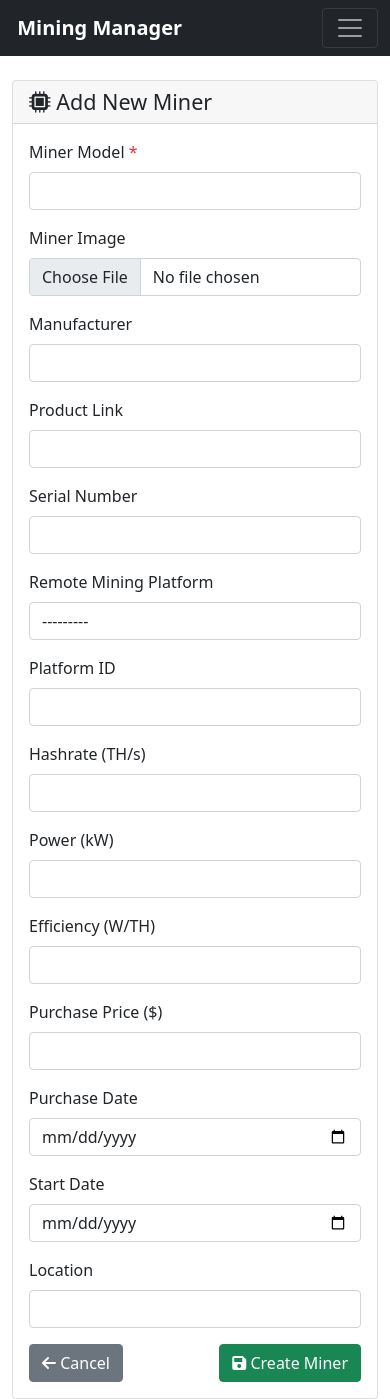
After one commit to alexandre-pecorilla/Remote-Mining-Management-Platform, a Django app: page /miners/add/ in a window 390 px wide. The commit adds this page. Run offline with Django 5.2, Linux system fonts and the light colour scheme; data that the repository does not hold is empty.

Commit message:
Implement complete Miner model with CRUD operations and UI enhancements
- Add Miner model with all required fields including platform relationship
- Implement full CRUD operations (List, Detail, Create, Update, Delete)
- Add dual list view modes (Cards and Table) with toggle switcher
- Create responsive forms with proper widgets and validation
- Add formatted hashrate display (shows integers without decimals)
- Include Platform ID in both card and table list views
- Add success messages for all CRUD operations
- Create database migrations for Miner model
- Follow established blueprint pattern from RemoteMiningPlatform

```diff
--- a/remote_mining_management_platform/mining/forms.py
+++ b/remote_mining_management_platform/mining/forms.py
@@ -1,5 +1,5 @@
 from django import forms
-from .models import RemoteMiningPlatform
+from .models import RemoteMiningPlatform, Miner
 
 
 class RemoteMiningPlatformForm(forms.ModelForm):
@@ -32,3 +32,43 @@ class RemoteMiningPlatformForm(forms.ModelForm):
             'point_of_contact_telegram': 'Telegram Username',
             'energy_price': 'Energy Price ($/kWh)',
         }
+
+
+class MinerForm(forms.ModelForm):
+    class Meta:
+        model = Miner
+        fields = ['model', 'image', 'manufacturer', 'product_link', 'serial_number',
+                 'platform', 'platform_internal_id', 'hashrate', 'power', 'efficiency',
+                 'purchase_price', 'purchase_date', 'start_date', 'location']
+        widgets = {
+            'model': forms.TextInput(attrs={'class': 'form-control', 'required': True}),
+            'image': forms.FileInput(attrs={'class': 'form-control'}),
+            'manufacturer': forms.TextInput(attrs={'class': 'form-control'}),
+            'product_link': forms.URLInput(attrs={'class': 'form-control'}),
+            'serial_number': forms.TextInput(attrs={'class': 'form-control'}),
+            'platform': forms.Select(attrs={'class': 'form-control'}),
+            'platform_internal_id': forms.TextInput(attrs={'class': 'form-control'}),
+            'hashrate': forms.NumberInput(attrs={'class': 'form-control', 'step': '0.001'}),
+            'power': forms.NumberInput(attrs={'class': 'form-control', 'step': '0.001'}),
+            'efficiency': forms.NumberInput(attrs={'class': 'form-control', 'step': '0.01'}),
+            'purchase_price': forms.NumberInput(attrs={'class': 'form-control', 'step': '0.01'}),
+            'purchase_date': forms.DateInput(attrs={'class': 'form-control', 'type': 'date'}),
+            'start_date': forms.DateInput(attrs={'class': 'form-control', 'type': 'date'}),
+            'location': forms.TextInput(attrs={'class': 'form-control'}),
+        }
+        labels = {
+            'model': 'Miner Model',
+            'image': 'Miner Image',
+            'manufacturer': 'Manufacturer',
+            'product_link': 'Product Link',
+            'serial_number': 'Serial Number',
+            'platform': 'Remote Mining Platform',
+            'platform_internal_id': 'Platform ID',
+            'hashrate': 'Hashrate (TH/s)',
+            'power': 'Power (kW)',
+            'efficiency': 'Efficiency (W/TH)',
+            'purchase_price': 'Purchase Price ($)',
+            'purchase_date': 'Purchase Date',
+            'start_date': 'Start Date',
+            'location': 'Location',
+        }
--- a/remote_mining_management_platform/mining/urls.py
+++ b/remote_mining_management_platform/mining/urls.py
@@ -5,6 +5,13 @@ urlpatterns = [
     path('', views.PlatformListView.as_view(), name='platform_list'),
     path('platform/<int:pk>/', views.PlatformDetailView.as_view(), name='platform_detail'),
     path('platform/create/', views.PlatformCreateView.as_view(), name='platform_create'),
-    path('platform/<int:pk>/edit/', views.PlatformUpdateView.as_view(), name='platform_edit'),
-    path('platform/<int:pk>/delete/', views.PlatformDeleteView.as_view(), name='platform_delete'),
+    path('platforms/<int:pk>/edit/', views.PlatformUpdateView.as_view(), name='platform_edit'),
+    path('platforms/<int:pk>/delete/', views.PlatformDeleteView.as_view(), name='platform_delete'),
+
+    # Miner URLs
+    path('miners/', views.MinerListView.as_view(), name='miner_list'),
+    path('miners/add/', views.MinerCreateView.as_view(), name='miner_create'),
+    path('miners/<int:pk>/', views.MinerDetailView.as_view(), name='miner_detail'),
+    path('miners/<int:pk>/edit/', views.MinerUpdateView.as_view(), name='miner_edit'),
+    path('miners/<int:pk>/delete/', views.MinerDeleteView.as_view(), name='miner_delete'),
 ]
--- a/remote_mining_management_platform/mining/views.py
+++ b/remote_mining_management_platform/mining/views.py
@@ -2,8 +2,8 @@ from django.shortcuts import render, get_object_or_404, redirect
 from django.contrib import messages
 from django.urls import reverse_lazy
 from django.views.generic import ListView, DetailView, CreateView, UpdateView, DeleteView
-from .models import RemoteMiningPlatform
-from .forms import RemoteMiningPlatformForm
+from .models import RemoteMiningPlatform, Miner
+from .forms import RemoteMiningPlatformForm, MinerForm
 
 
 class PlatformListView(ListView):
@@ -47,5 +47,52 @@ class PlatformDeleteView(DeleteView):
     success_url = reverse_lazy('platform_list')
 
     def delete(self, request, *args, **kwargs):
-        messages.success(self.request, 'Platform deleted successfully.')
+        messages.success(request, "Platform deleted successfully!")
         return super().delete(request, *args, **kwargs)
+
+
+# Miner Views
+class MinerListView(ListView):
+    model = Miner
+    template_name = 'mining/miner_list.html'
+    context_object_name = 'miners'
+    paginate_by = 12
+
+
+class MinerDetailView(DetailView):
+    model = Miner
+    template_name = 'mining/miner_detail.html'
+    context_object_name = 'miner'
+
+
+class MinerCreateView(CreateView):
+    model = Miner
+    form_class = MinerForm
+    template_name = 'mining/miner_form.html'
+    success_url = reverse_lazy('miner_list')
+
+    def form_valid(self, form):
+        messages.success(self.request, "Miner created successfully!")
+        return super().form_valid(form)
+
+
+class MinerUpdateView(UpdateView):
+    model = Miner
+    form_class = MinerForm
+    template_name = 'mining/miner_form.html'
+    success_url = reverse_lazy('miner_list')
+
+    def form_valid(self, form):
+        messages.success(self.request, "Miner updated successfully!")
+        return super().form_valid(form)
+
+
+class MinerDeleteView(DeleteView):
+    model = Miner
+    template_name = 'mining/miner_confirm_delete.html'
+    success_url = reverse_lazy('miner_list')
+    context_object_name = 'miner'
+
+    def delete(self, request, *args, **kwargs):
+        messages.success(request, "Miner deleted successfully!")
+        return super().delete(request, *args, **kwargs)
--- a/remote_mining_management_platform/templates/base.html
+++ b/remote_mining_management_platform/templates/base.html
@@ -38,6 +38,11 @@
                             <i class="fas fa-server"></i> Platforms
                         </a>
                     </li>
+                    <li class="nav-item">
+                        <a class="nav-link" href="{% url 'miner_list' %}">
+                            <i class="fas fa-microchip"></i> Miners
+                        </a>
+                    </li>
                 </ul>
             </div>
         </div>
--- /dev/null
+++ b/remote_mining_management_platform/templates/mining/miner_form.html
@@ -0,0 +1,157 @@
+{% extends 'base.html' %}
+{% load static %}
+
+{% block title %}{% if object %}Edit Miner{% else %}Add New Miner{% endif %}{% endblock %}
+
+{% block content %}
+<div class="row justify-content-center">
+    <div class="col-md-8">
+        <div class="card">
+            <div class="card-header">
+                <h4 class="mb-0">
+                    <i class="fas fa-microchip"></i>
+                    {% if object %}Edit Miner: {{ object.model }}{% else %}Add New Miner{% endif %}
+                </h4>
+            </div>
+            <div class="card-body">
+                <form method="post" enctype="multipart/form-data">
+                    {% csrf_token %}
+
+                    <div class="mb-3">
+                        <label for="{{ form.model.id_for_label }}" class="form-label">{{ form.model.label }} <span class="text-danger">*</span></label>
+                        {{ form.model }}
+                        {% if form.model.errors %}
+                            <div class="text-danger small">{{ form.model.errors.0 }}</div>
+                        {% endif %}
+                    </div>
+
+                    <div class="mb-3">
+                        <label for="{{ form.image.id_for_label }}" class="form-label">{{ form.image.label }}</label>
+                        {{ form.image }}
+                        {% if form.image.errors %}
+                            <div class="text-danger small">{{ form.image.errors.0 }}</div>
+                        {% endif %}
+                    </div>
+
+                    <div class="mb-3">
+                        <label for="{{ form.manufacturer.id_for_label }}" class="form-label">{{ form.manufacturer.label }}</label>
+                        {{ form.manufacturer }}
+                        {% if form.manufacturer.errors %}
+                            <div class="text-danger small">{{ form.manufacturer.errors.0 }}</div>
+                        {% endif %}
+                    </div>
+
+                    <div class="mb-3">
+                        <label for="{{ form.product_link.id_for_label }}" class="form-label">{{ form.product_link.label }}</label>
+                        {{ form.product_link }}
+                        {% if form.product_link.errors %}
+                            <div class="text-danger small">{{ form.product_link.errors.0 }}</div>
+                        {% endif %}
+                    </div>
+
+                    <div class="mb-3">
+                        <label for="{{ form.serial_number.id_for_label }}" class="form-label">{{ form.serial_number.label }}</label>
+                        {{ form.serial_number }}
+                        {% if form.serial_number.errors %}
+                            <div class="text-danger small">{{ form.serial_number.errors.0 }}</div>
+                        {% endif %}
+                    </div>
+
+                    <div class="mb-3">
+                        <label for="{{ form.platform.id_for_label }}" class="form-label">{{ form.platform.label }}</label>
+                        {{ form.platform }}
+                        {% if form.platform.errors %}
+                            <div class="text-danger small">{{ form.platform.errors.0 }}</div>
+                        {% endif %}
+                    </div>
+
+                    <div class="mb-3">
+                        <label for="{{ form.platform_internal_id.id_for_label }}" class="form-label">{{ form.platform_internal_id.label }}</label>
+                        {{ form.platform_internal_id }}
+                        {% if form.platform_internal_id.errors %}
+                            <div class="text-danger small">{{ form.platform_internal_id.errors.0 }}</div>
+                        {% endif %}
+                    </div>
+
+                    <div class="row">
+                        <div class="col-md-4">
+                            <div class="mb-3">
+                                <label for="{{ form.hashrate.id_for_label }}" class="form-label">{{ form.hashrate.label }}</label>
+                                {{ form.hashrate }}
+                                {% if form.hashrate.errors %}
+                                    <div class="text-danger small">{{ form.hashrate.errors.0 }}</div>
+                                {% endif %}
+                            </div>
+                        </div>
+                        <div class="col-md-4">
+                            <div class="mb-3">
+                                <label for="{{ form.power.id_for_label }}" class="form-label">{{ form.power.label }}</label>
+                                {{ form.power }}
+                                {% if form.power.errors %}
+                                    <div class="text-danger small">{{ form.power.errors.0 }}</div>
+                                {% endif %}
+                            </div>
+                        </div>
+                        <div class="col-md-4">
+                            <div class="mb-3">
+                                <label for="{{ form.efficiency.id_for_label }}" class="form-label">{{ form.efficiency.label }}</label>
+                                {{ form.efficiency }}
+                                {% if form.efficiency.errors %}
+                                    <div class="text-danger small">{{ form.efficiency.errors.0 }}</div>
+                                {% endif %}
+                            </div>
+                        </div>
+                    </div>
+
+                    <div class="mb-3">
+                        <label for="{{ form.purchase_price.id_for_label }}" class="form-label">{{ form.purchase_price.label }}</label>
+                        {{ form.purchase_price }}
+                        {% if form.purchase_price.errors %}
+                            <div class="text-danger small">{{ form.purchase_price.errors.0 }}</div>
+                        {% endif %}
+                    </div>
+
+                    <div class="row">
+                        <div class="col-md-6">
+                            <div class="mb-3">
+                                <label for="{{ form.purchase_date.id_for_label }}" class="form-label">{{ form.purchase_date.label }}</label>
+                                {{ form.purchase_date }}
+                                {% if form.purchase_date.errors %}
+                                    <div class="text-danger small">{{ form.purchase_date.errors.0 }}</div>
+                                {% endif %}
+                            </div>
+                        </div>
+                        <div class="col-md-6">
+                            <div class="mb-3">
+                                <label for="{{ form.start_date.id_for_label }}" class="form-label">{{ form.start_date.label }}</label>
+                                {{ form.start_date }}
+                                {% if form.start_date.errors %}
+                                    <div class="text-danger small">{{ form.start_date.errors.0 }}</div>
+                                {% endif %}
+                            </div>
+                        </div>
+                    </div>
+
+                    <div class="mb-3">
+                        <label for="{{ form.location.id_for_label }}" class="form-label">{{ form.location.label }}</label>
+                        {{ form.location }}
+                        {% if form.location.errors %}
+                            <div class="text-danger small">{{ form.location.errors.0 }}</div>
+                        {% endif %}
+                    </div>
+
+                    <div class="d-flex justify-content-between">
+                        <a href="{% url 'miner_list' %}" class="btn btn-secondary">
+                            <i class="fas fa-arrow-left"></i> Cancel
+                        </a>
+                        <button type="submit" class="btn btn-success">
+                            <i class="fas fa-save"></i>
+                            {% if object %}Update Miner{% else %}Create Miner{% endif %}
+                        </button>
+                    </div>
+                </form>
+            </div>
+        </div>
+    </div>
+</div>
+{% endblock %}
```
Also changed, not shown: remote_mining_management_platform/mining/models.py (+48 -0 lines), remote_mining_management_platform/templates/mining/miner_confirm_delete.html (added, +50 -0 lines), remote_mining_management_platform/templates/mining/miner_detail.html (added, +136 -0 lines), remote_mining_management_platform/templates/mining/miner_list.html (added, +245 -0 lines), remote_mining_management_platform/mining/migrations/0004_miner.py (added).
